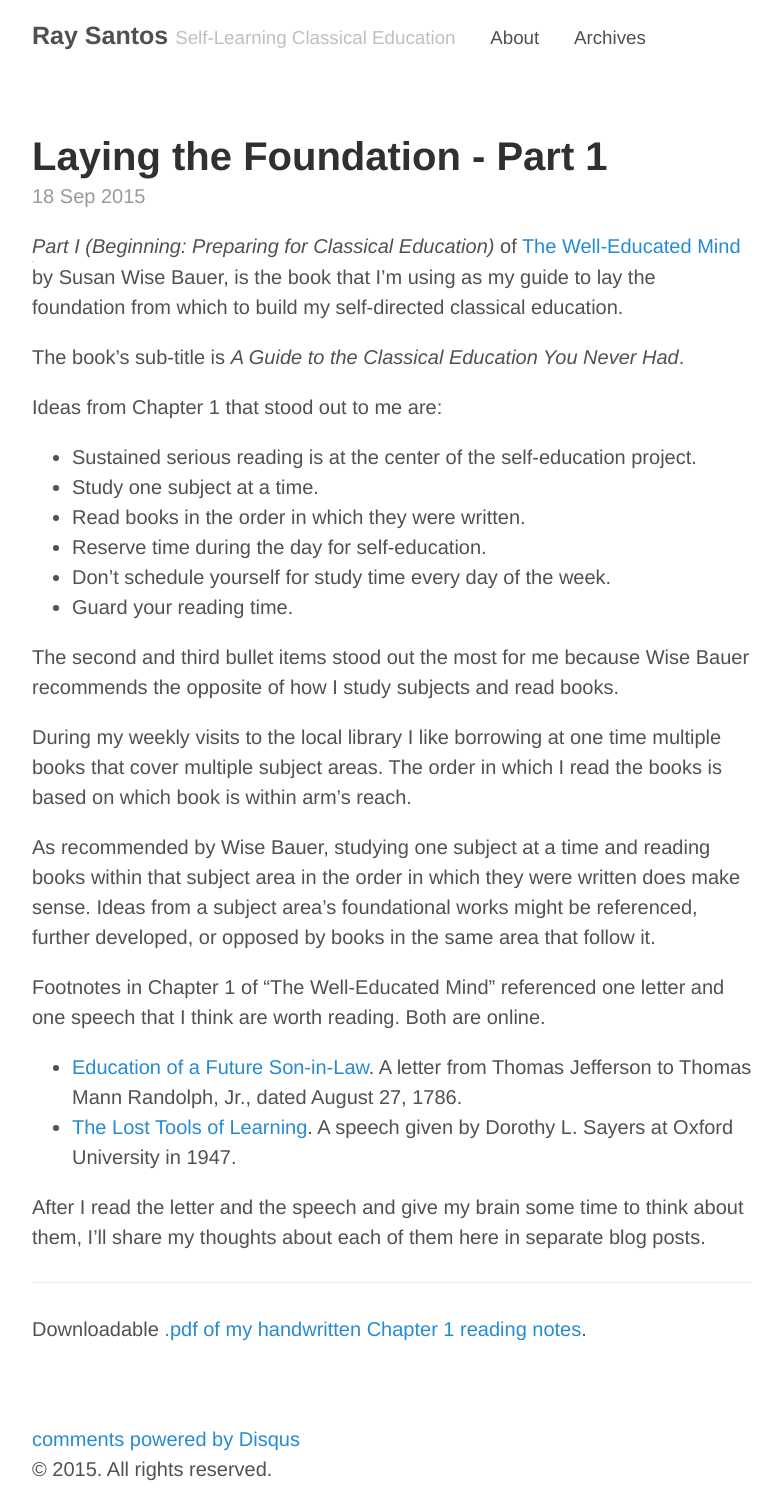
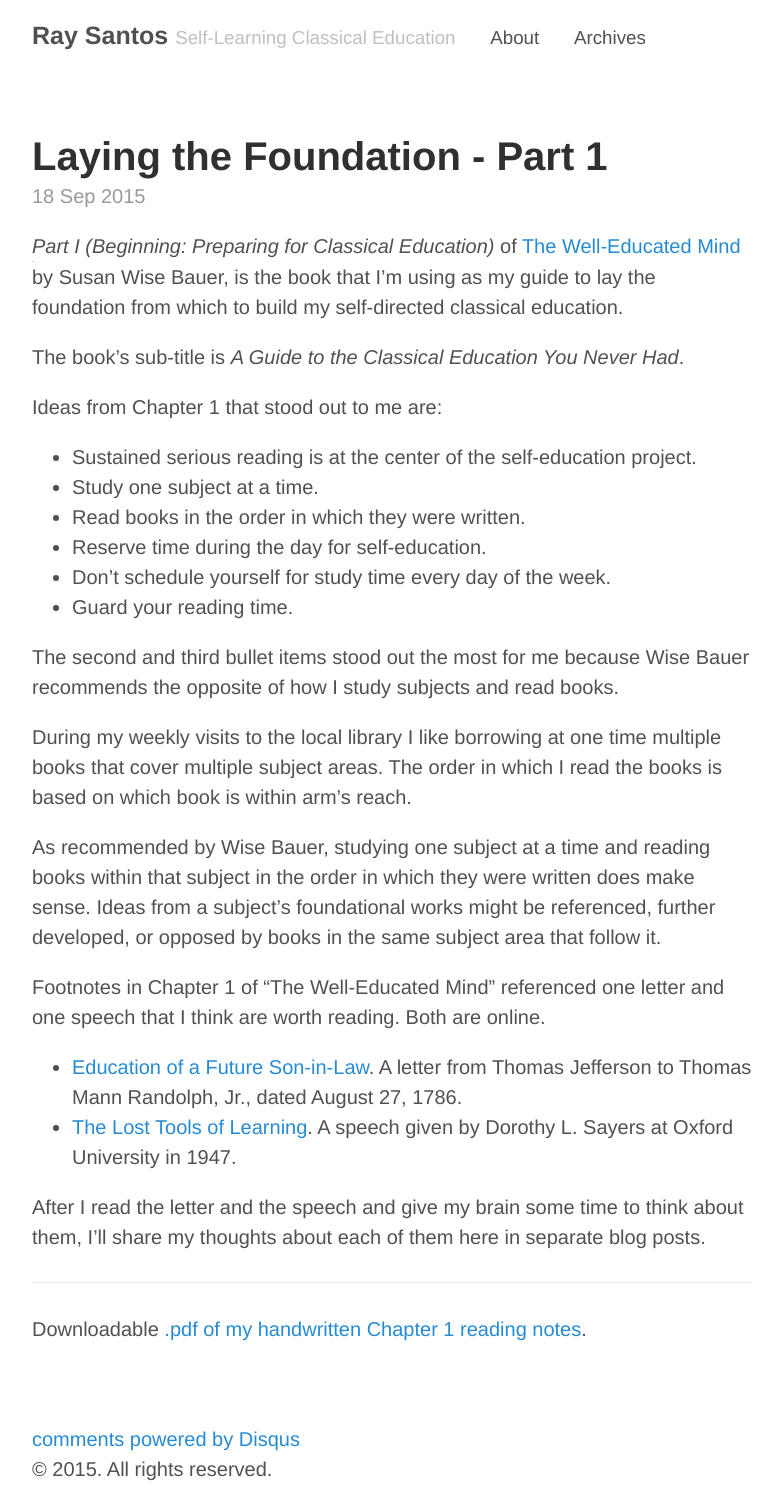
Before and after one commit to raysantoscom/raysantoscom.github.io, a Jekyll site: the page built from _posts/2015-09-18-laying-the-foundation-1.md, in a window 1280 px wide. Shown: the whole page, without its empty margins (248-1030 px from the left). Built offline with Jekyll 4.4.1, drawn with Linux system fonts in a browser that asks for light colours; Markdown is read by kramdown in place of the engine named in the settings; comment, search, counter and statistics services are not loaded.

Commit message:
Updated -- 2015-09-18-laying-the-foundation-1.md

```diff
--- a/_posts/2015-09-18-laying-the-foundation-1.md
+++ b/_posts/2015-09-18-laying-the-foundation-1.md
@@ -22,7 +22,7 @@
 
 During my weekly visits to the local library I like borrowing at one time multiple books that cover multiple subject areas. The order in which I read the books is based on which book is within arm's reach.
 
-As recommended by Wise Bauer, studying one subject at a time and reading books within that subject area in the order in which they were written does make sense. Ideas from a subject area's foundational works might be referenced, further developed, or opposed by books in the same area that follow it.
+As recommended by Wise Bauer, studying one subject at a time and reading books within that subject in the order in which they were written does make sense. Ideas from a subject's foundational works might be referenced, further developed, or opposed by books in the same subject area that follow it.
 
 Footnotes in Chapter 1 of "The Well-Educated Mind" referenced one letter and one speech that I think are worth reading. Both are online.
 
```
